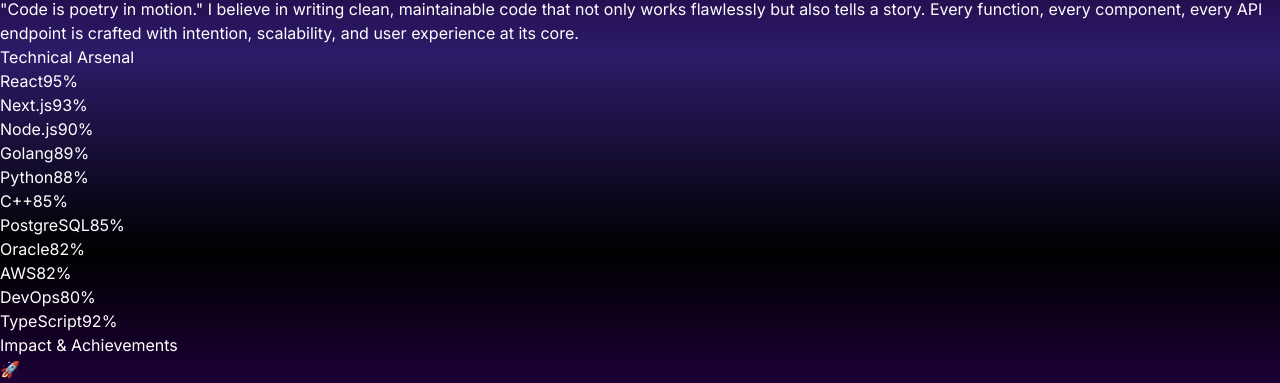
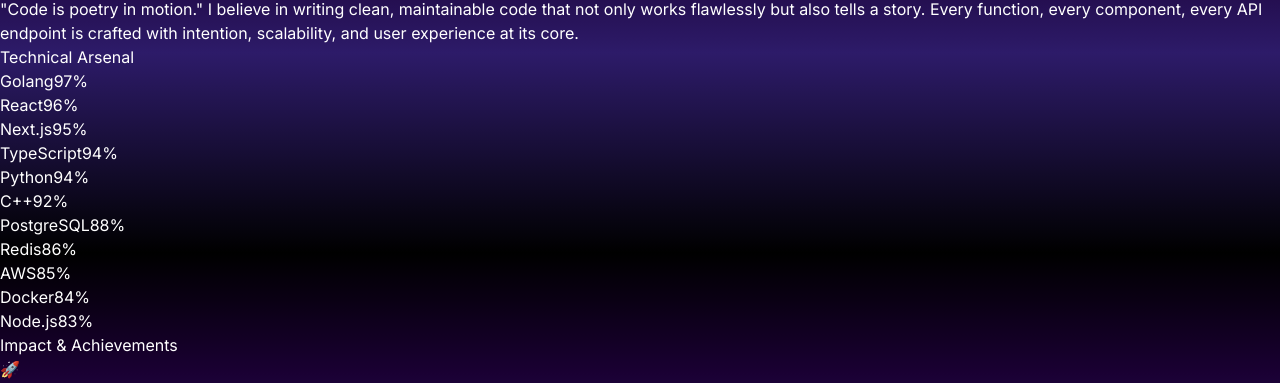
Before and after one commit to Galvan7/Professional-Portfolio-GSAP-Frmer, a React (Vite) app: page / in a window 1280 px wide. Shown: the part 547-930 px from the top of the page. Built offline with nearby package versions, Linux system fonts and the light colour scheme.

Commit message:
About section complete

```diff
--- a/src/components/About.jsx
+++ b/src/components/About.jsx
@@ -50,25 +50,27 @@
     }, [])
 
     const skills = [
-        { name: "React", level: 95, color: "from-sky-500 to-blue-500" },
-        { name: "Next.js", level: 93, color: "from-blue-600 to-gray-800" },
-        { name: "Node.js", level: 90, color: "from-green-500 to-lime-500" },
-        { name: "Golang", level: 89, color: "from-cyan-600 to-blue-600" },
-        { name: "Python", level: 88, color: "from-yellow-400 to-orange-400" },
-        { name: "C++", level: 85, color: "from-gray-500 to-blue-400" },
-        { name: "PostgreSQL", level: 85, color: "from-purple-600 to-purple-400" },
-        { name: "Oracle", level: 82, color: "from-orange-600 to-red-500" },
-        { name: "AWS", level: 82, color: "from-yellow-500 to-orange-500" },
-        { name: "DevOps", level: 80, color: "from-red-600 to-pink-500" },
-        { name: "TypeScript", level: 92, color: "from-indigo-500 to-blue-500" }
+        { name: "Golang", level: 97, color: "from-cyan-400 to-sky-500" },       // bright cyan → sky blue (eye-catching top)
+        { name: "React", level: 96, color: "from-sky-400 to-blue-500" },        // sky → deep blue
+        { name: "Next.js", level: 95, color: "from-blue-400 to-indigo-500" },   // cool blue → indigo for depth
+        { name: "TypeScript", level: 94, color: "from-indigo-400 to-violet-500" }, // indigo → violet
+        { name: "Python", level: 94, color: "from-yellow-300 to-amber-400" },   // bright yellow → amber for warmth
+        { name: "C++", level: 92, color: "from-slate-400 to-blue-400" },        // subtle gray-blue for a techy feel
+        { name: "PostgreSQL", level: 88, color: "from-purple-400 to-fuchsia-500" }, // purple → fuchsia pops nicely
+        { name: "Redis", level: 86, color: "from-red-400 to-orange-500" },      // warm, aggressive tone
+        { name: "AWS", level: 85, color: "from-amber-400 to-orange-500" },      // amber → orange (matches AWS theme)
+        { name: "Docker", level: 84, color: "from-teal-400 to-cyan-500" },      // teal → cyan (matches Docker whale)
+        { name: "Node.js", level: 83, color: "from-emerald-400 to-green-500" }, // emerald → green (matches Node theme)
     ];
 
 
+
+
     const stats = [
-        { number: "50+", label: "Projects Completed", icon: "🚀" },
-        { number: "3+", label: "Years Experience", icon: "⚡" },
-        { number: "15+", label: "Technologies Mastered", icon: "🛠️" },
-        { number: "99%", label: "Client Satisfaction", icon: "⭐" }
+        { number: "10+", label: "Projects Completed", icon: "🚀" },
+        { number: "1+", label: "Years Experience", icon: "⚡" },
+        { number: "18+", label: "Technologies Mastered", icon: "🛠️" },
+        { number: "97%", label: "Client Satisfaction", icon: "⭐" }
     ]
 
     return (
```
